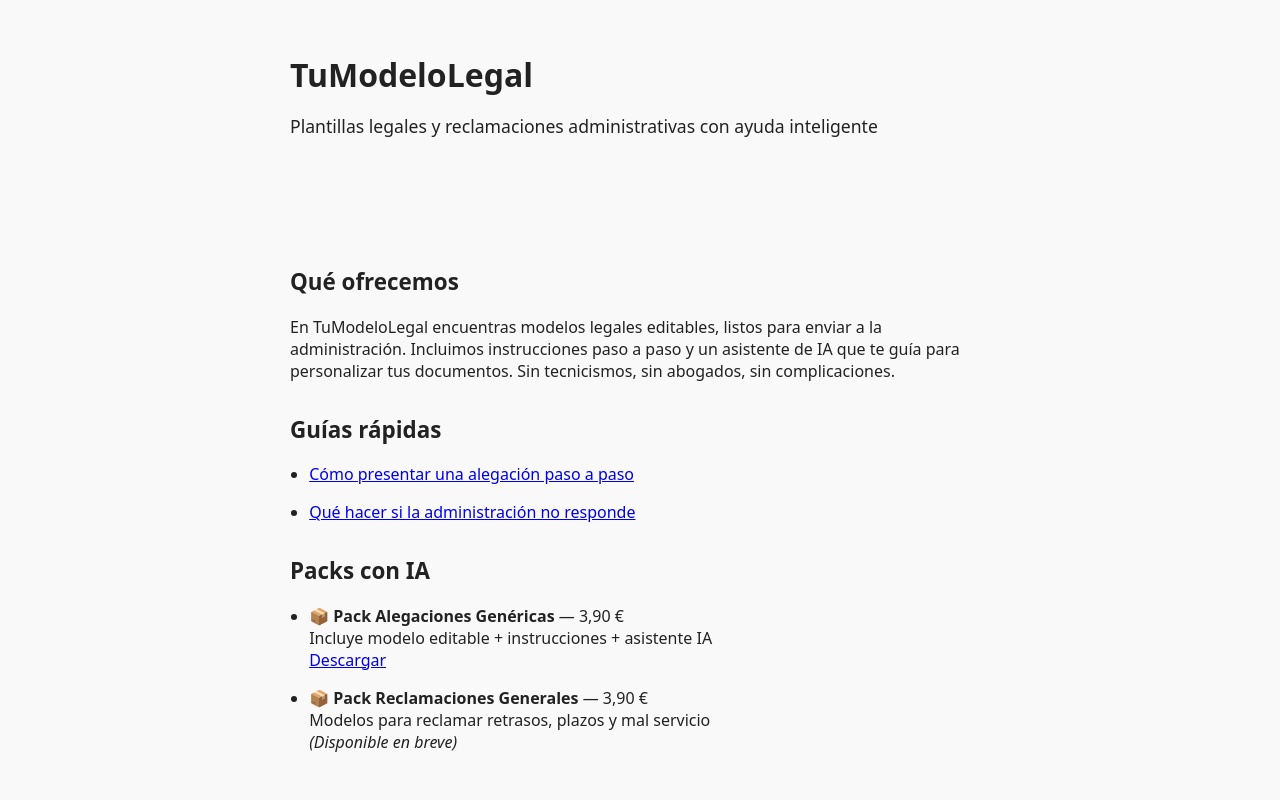
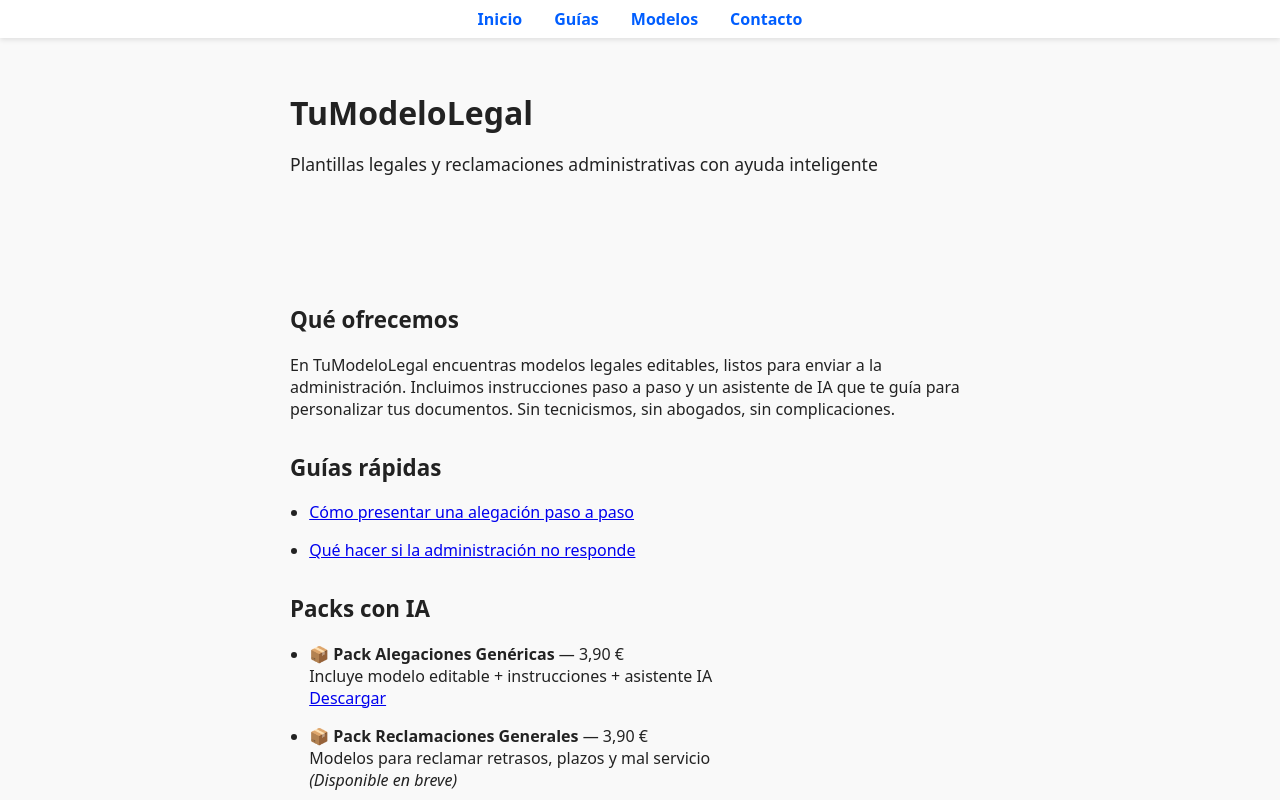
Before and after one commit to tmlrfjml-source/tumodelolegal, a plain HTML site: page index.html in a window 1280 px wide. Shown: the top 800 px of the page. Drawn offline with nearby package versions, Linux system fonts and the light colour scheme.

Commit message:
Add files via upload

```diff
--- a/index.html
+++ b/index.html
@@ -5,6 +5,7 @@
   <meta charset="UTF-8" />
   <meta name="viewport" content="width=device-width, initial-scale=1.0" />
   <title>TuModeloLegal - Plantillas legales con IA</title>
+  <link href="https://unpkg.com/aos@2.3.1/dist/aos.css" rel="stylesheet" />
   <style>
     body {
       font-family: system-ui, sans-serif;
@@ -17,6 +18,29 @@
       max-width: 700px;
       margin: 0 auto;
       padding: 2rem;
+    }
+    nav {
+      background-color: white;
+      box-shadow: 0 2px 5px rgba(0,0,0,0.1);
+      position: sticky;
+      top: 0;
+      z-index: 1000;
+    }
+    nav ul {
+      list-style: none;
+      display: flex;
+      justify-content: center;
+      margin: 0;
+      padding: 0.5rem 1rem;
+      flex-wrap: wrap;
+    }
+    nav ul li {
+      margin: 0 1rem;
+    }
+    nav ul li a {
+      text-decoration: none;
+      color: #005eff;
+      font-weight: bold;
     }
     header h1 {
       font-size: 2rem;
@@ -58,18 +82,28 @@
   </style>
 </head>
 <body>
-  <header>
+
+  <nav>
+    <ul>
+      <li><a href="/">Inicio</a></li>
+      <li><a href="/guia_alegaciones.html">Guías</a></li>
+      <li><a href="#packs">Modelos</a></li>
+      <li><a href="mailto:info@tumodelolegal.com">Contacto</a></li>
+    </ul>
+  </nav>
+
+  <header data-aos="fade-down">
     <h1>TuModeloLegal</h1>
     <p>Plantillas legales y reclamaciones administrativas con ayuda inteligente</p>
   </header>
 
   <main>
-    <section>
+    <section data-aos="fade-up">
       <h2>Qué ofrecemos</h2>
       <p>En TuModeloLegal encuentras modelos legales editables, listos para enviar a la administración. Incluimos instrucciones paso a paso y un asistente de IA que te guía para personalizar tus documentos. Sin tecnicismos, sin abogados, sin complicaciones.</p>
     </section>
 
-    <section>
+    <section data-aos="fade-up" data-aos-delay="100">
       <h2>Guías rápidas</h2>
       <ul>
         <li><a href="/guia_alegaciones.html">Cómo presentar una alegación paso a paso</a></li>
@@ -77,7 +111,7 @@
       </ul>
     </section>
 
-    <section>
+    <section data-aos="fade-up" data-aos-delay="200" id="packs">
       <h2>Packs con IA</h2>
       <ul>
         <li>
@@ -108,5 +142,11 @@
 
     <p>TuModeloLegal™ – Todos los derechos reservados</p>
   </footer>
+
+  <script src="https://unpkg.com/aos@2.3.1/dist/aos.js"></script>
+  <script>
+    AOS.init();
+  </script>
+
 </body>
 </html>
```
